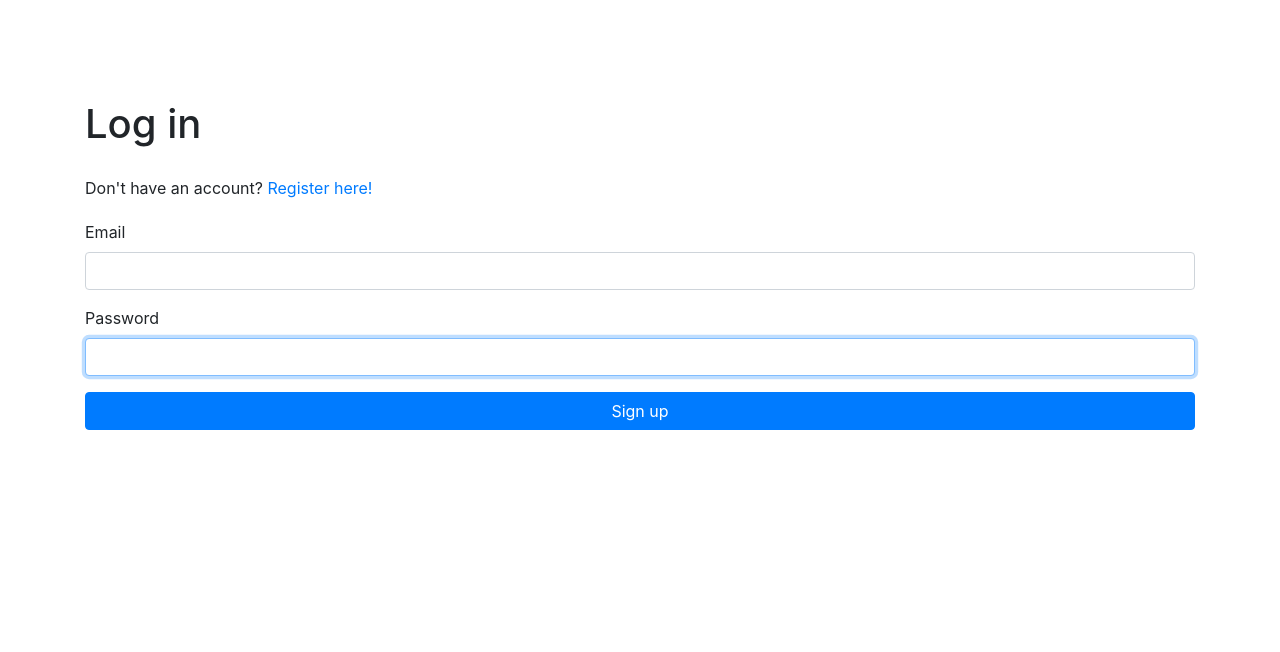
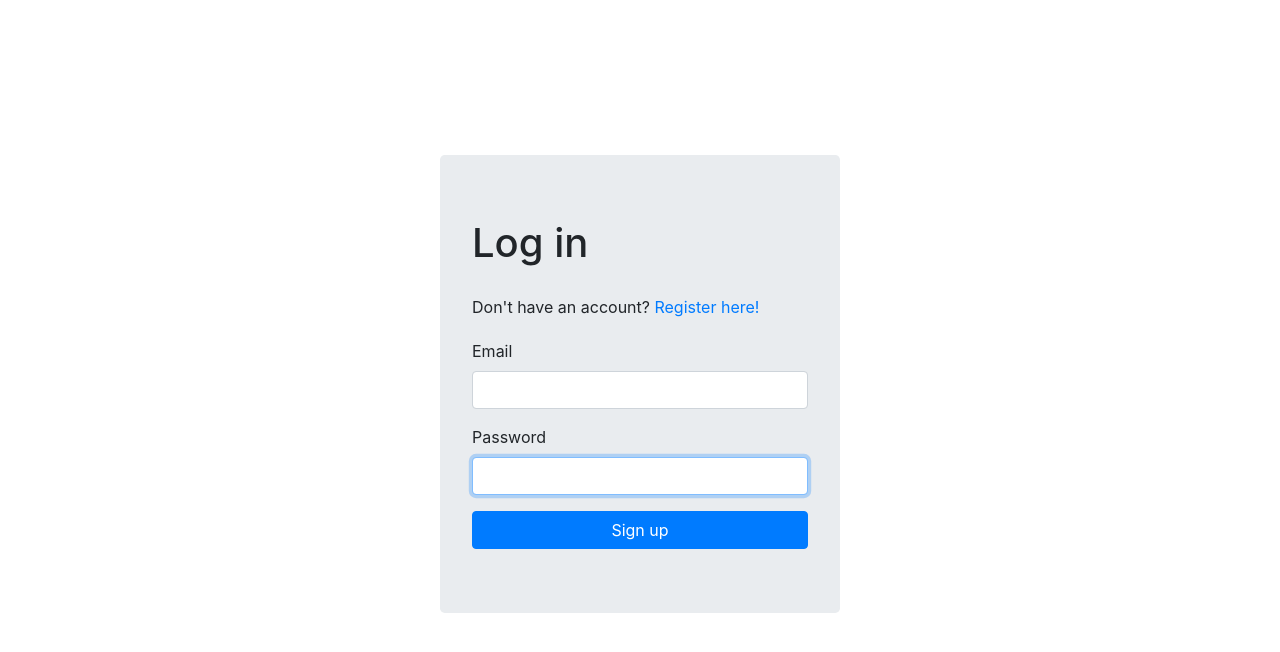
Before and after one commit to emmaweberyd/kwote, a React (Create React App) app in the folder frontend/: page /login in a window 1280 px wide. Shown: the top 652 px of the page. Built offline with nearby package versions, Linux system fonts and the light colour scheme; no server answers.

Commit message:
style: add style to login

```diff
--- a/frontend/package.json
+++ b/frontend/package.json
@@ -3,6 +3,8 @@
   "version": "0.1.0",
   "private": true,
   "dependencies": {
+    "@emotion/core": "^10.0.22",
+    "@emotion/styled": "^10.0.23",
     "@material-ui/core": "^4.5.2",
     "@material-ui/icons": "^4.5.1",
     "axios": "^0.19.0",
--- a/frontend/src/App.js
+++ b/frontend/src/App.js
@@ -4,6 +4,8 @@ import { Provider } from 'react-redux';
 import store from './store';
 import { loadUser } from '../src/actions/authActions';
 import { Component } from 'react';
+import styled from '@emotion/styled';
+import core from '@emotion/core';
 
 import Landing from './components/landing.component';
 import RegisterUser from './components/register-user.component';
@@ -18,15 +20,29 @@ class App extends Component {
     return (
       <Provider store={store}>
         <Router>
-          <div className="container">
+          <AppWrapper>
             <Route exact path="/" component={Landing}/>
-            <Route exact path="/register" component={RegisterUser}/>
-            <Route exact path="/login" component={LoginUser}/>
-          </div>
+            <AuthWrapper>
+              <Route exact path="/register" component={RegisterUser}/>
+              <Route exact path="/login" component={LoginUser}/>
+            </AuthWrapper>
+          </AppWrapper>
         </Router>
       </Provider>
     );
   }
 }
 
+let AppWrapper = styled.div({
+  position: 'absolute',
+  display: 'table',
+  height: '100%',
+  width: '100%'
+});
+
+let AuthWrapper = styled.div({
+  display: 'table-cell',
+  verticalAlign: 'middle'
+})
+
 export default App;
--- a/frontend/src/components/login-user.component.js
+++ b/frontend/src/components/login-user.component.js
@@ -1,5 +1,5 @@
 import React, { Component } from 'react';
-import { Button, Form, FormGroup, FormControl, FormLabel, Alert } from "react-bootstrap";
+import { Button, Form, FormGroup, FormControl, FormLabel, Alert, Jumbotron } from "react-bootstrap";
 import { useFormik } from 'formik';
 import * as yup from 'yup';
 import propTypes from 'prop-types';
@@ -8,6 +8,7 @@ import { login } from '../actions/authActions';
 import { clearErrors } from '../actions/errorActions';
 import { Link } from "react-router-dom";
 import { Redirect } from 'react-router'
+
 
 class LoginUser extends Component {
     state = {
@@ -39,9 +40,14 @@ class LoginUser extends Component {
         } else {
             return (
                 <div>
-                    <h1 style={{paddingTop: '100px'}}>Log in</h1>
-                    <div style={{paddingTop: '20px', paddingBottom: '20px'}}>Don't have an account?&nbsp;<Link to="/register">Register here!</Link></div>
-                    <LoginForm login={login}/>
+                    <Jumbotron style={{marginLeft: 'auto', marginRight: 'auto', width: '400px'}}>
+                        <h1>Log in</h1>
+                        <div style={{paddingTop: '20px', paddingBottom: '20px'}}>
+                            Don't have an account?&nbsp;
+                            <Link to="/register">Register here!</Link>
+                        </div>
+                        <LoginForm login={login}/>
+                    </Jumbotron>
                     { this.state.msg ?
                     <Alert
                         variant="danger"
```
Also changed, not shown: 1 other file (tests, documents, lock files or other folders).
